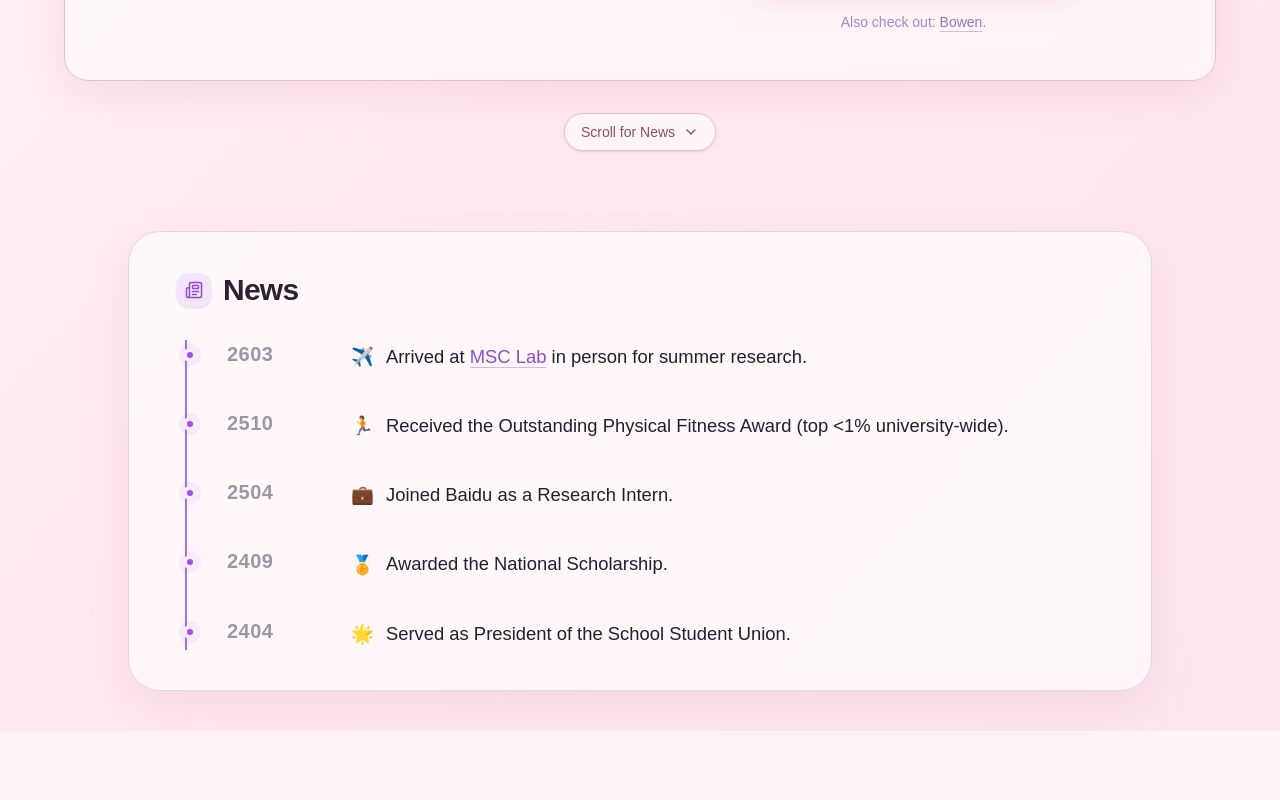
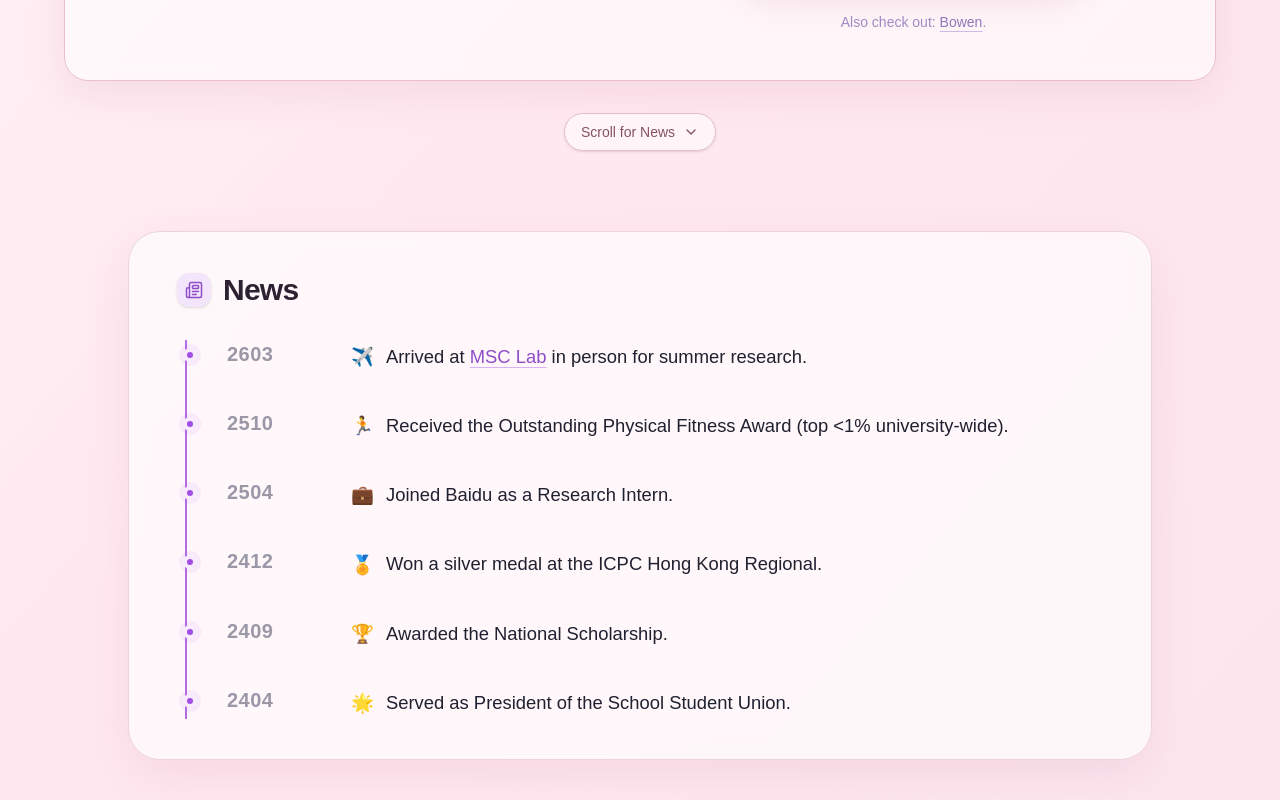
Before and after one commit to zyjOrz/zyjOrz.github.io, a Next.js app: page / in a window 1280 px wide. Shown: the part 695-1495 px from the top of the page. Before the commit the page ends 1426 px from the top, so only its background shows below. Built offline with nearby package versions, Linux system fonts and the light colour scheme.

Commit message:
timeslot

```diff
--- a/app/page.tsx
+++ b/app/page.tsx
@@ -76,9 +76,14 @@ const newsItems = [
     emoji: '💼',
     content: <>Joined Baidu as a Research Intern.</>,
   },
+    {
+    date: '2412',
+    emoji: '🏅',
+    content: <>Won a silver medal at the ICPC Hong Kong Regional.</>,
+  },
   {
     date: '2409',
-    emoji: '🏅',
+    emoji: '🏆',
     content: <>Awarded the National Scholarship.</>,
   },
   {
```
